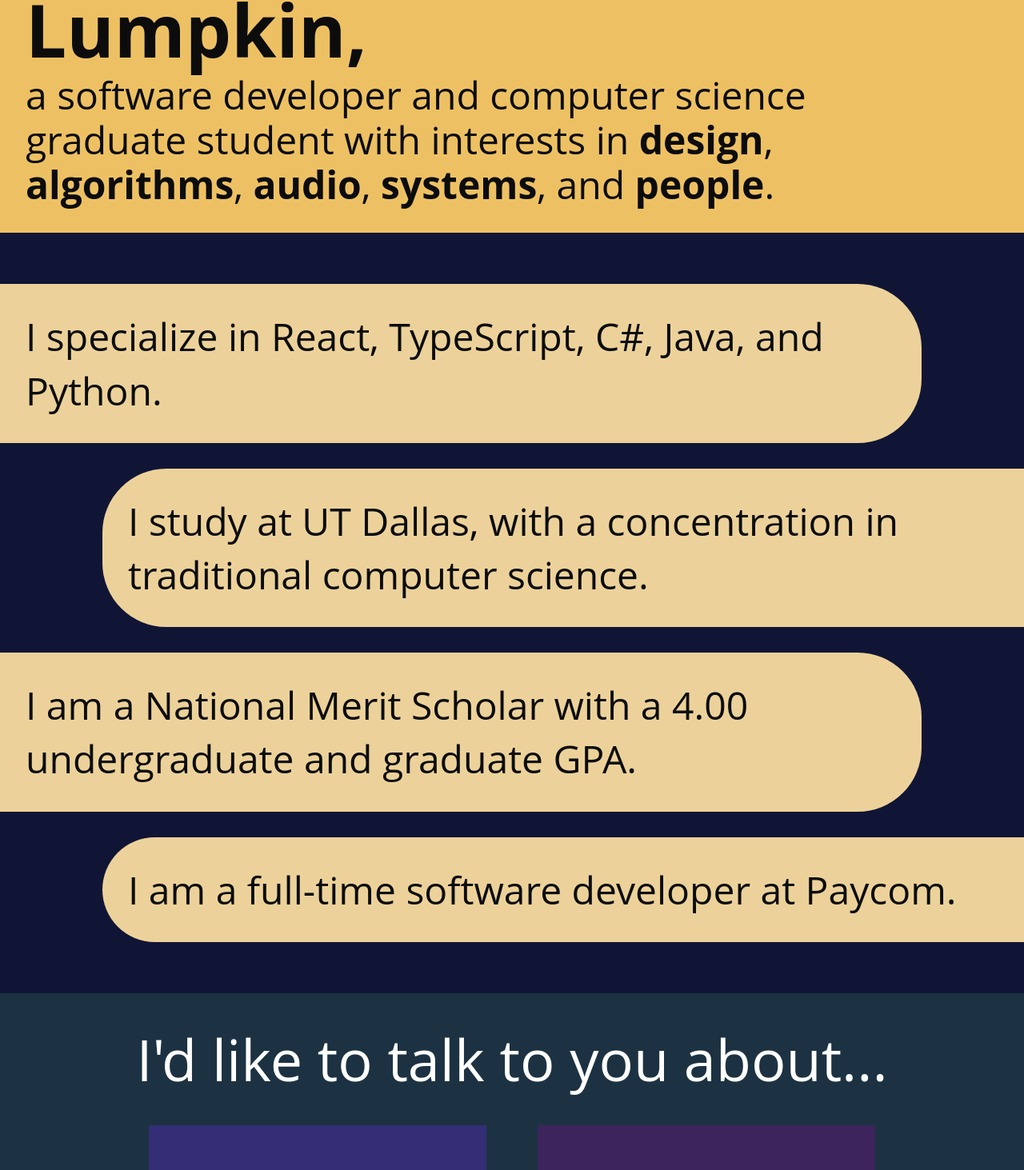
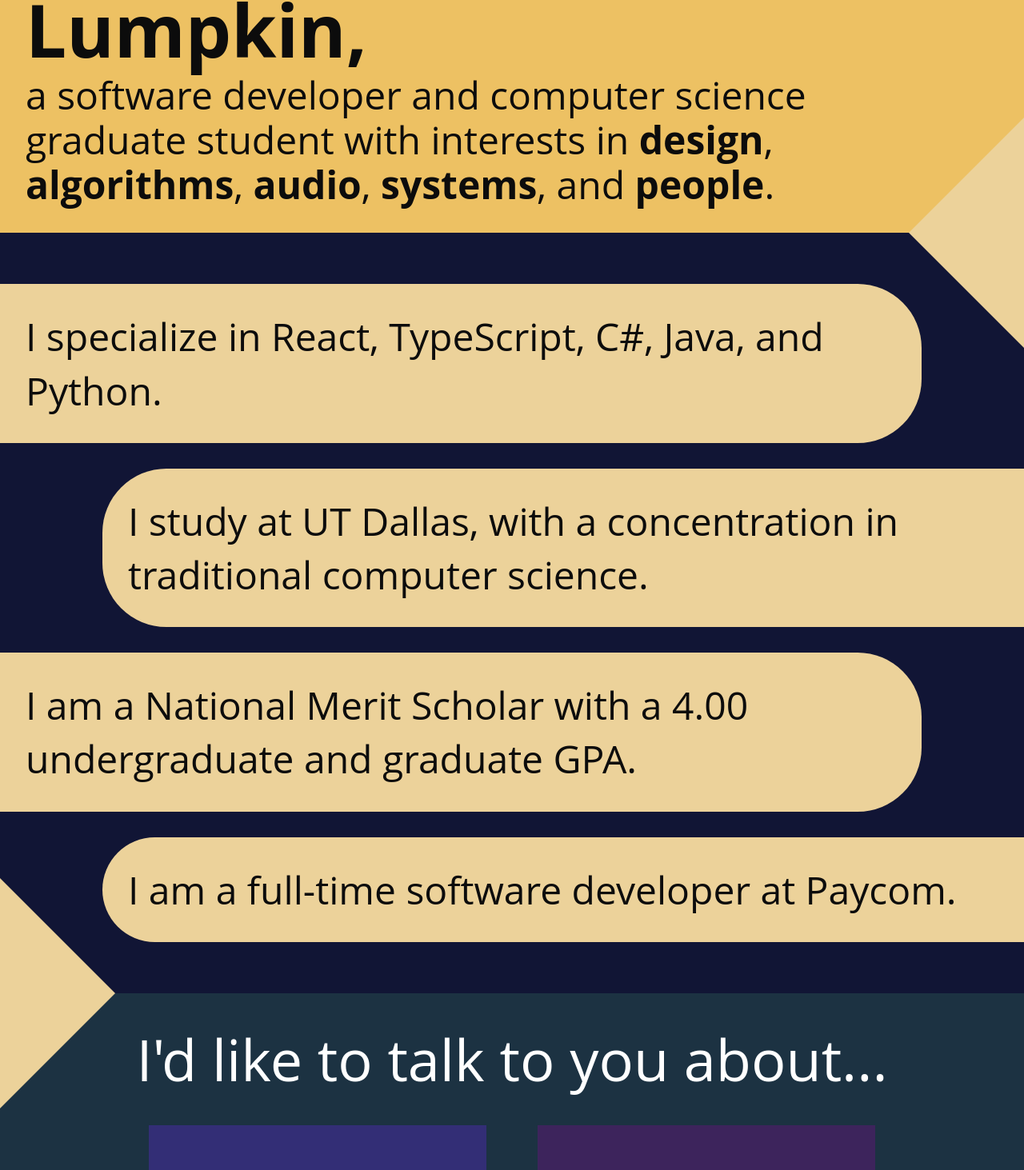
Before and after one commit to ZayneLu/zayne.lu, a React (Vite) app: page / in a window 1280 px wide. Shown: the part 301-1764 px from the top of the page at 80% size. Built offline with nearby package versions, Linux system fonts and the light colour scheme.

Commit message:
Added back the triangles

```diff
--- a/src/pages/Home/Interests.tsx
+++ b/src/pages/Home/Interests.tsx
@@ -5,6 +5,7 @@ type Interest = {
 
 const Interests = ({ interests }: {interests: Interest[]}) => (
   <section id="interests">
+    <div className="triangleLeft" />
     <h2> I&apos;d like to talk to you about...</h2>
     <div id="container">
       {interests.map((interest) => (
--- a/src/pages/Home/Skills.tsx
+++ b/src/pages/Home/Skills.tsx
@@ -1,5 +1,6 @@
 const Skills = ({ skills }: {skills: string[]}) => (
   <section id="skills">
+    <div className="triangleRight" />
     {skills.map((skill) => <p key={skill}>{skill}</p>)}
   </section>
 );
--- a/src/styles.css
+++ b/src/styles.css
@@ -103,6 +103,7 @@ header{
 }
 
 section{
+  position: relative;
   &#introduction {
     background-color: var(--orange);
     text-align: left;
@@ -290,3 +291,25 @@ nav#links{
     opacity: 0;
   }
 }
+
+.triangleRight {
+  position: absolute;
+  width: 0;
+  height: 0;
+  right: 0em;
+  top: -3em;
+  border-top: 3em solid transparent;
+  border-bottom: 3em solid transparent;
+  border-right: 3em solid var(--beige);
+}
+
+.triangleLeft {
+  position: absolute;
+  width: 0;
+  height: 0;
+  left: 0;
+  top: -3em;
+  border-top: 3em solid transparent;
+  border-bottom: 3em solid transparent;
+  border-left: 3em solid var(--beige);
+}
```
